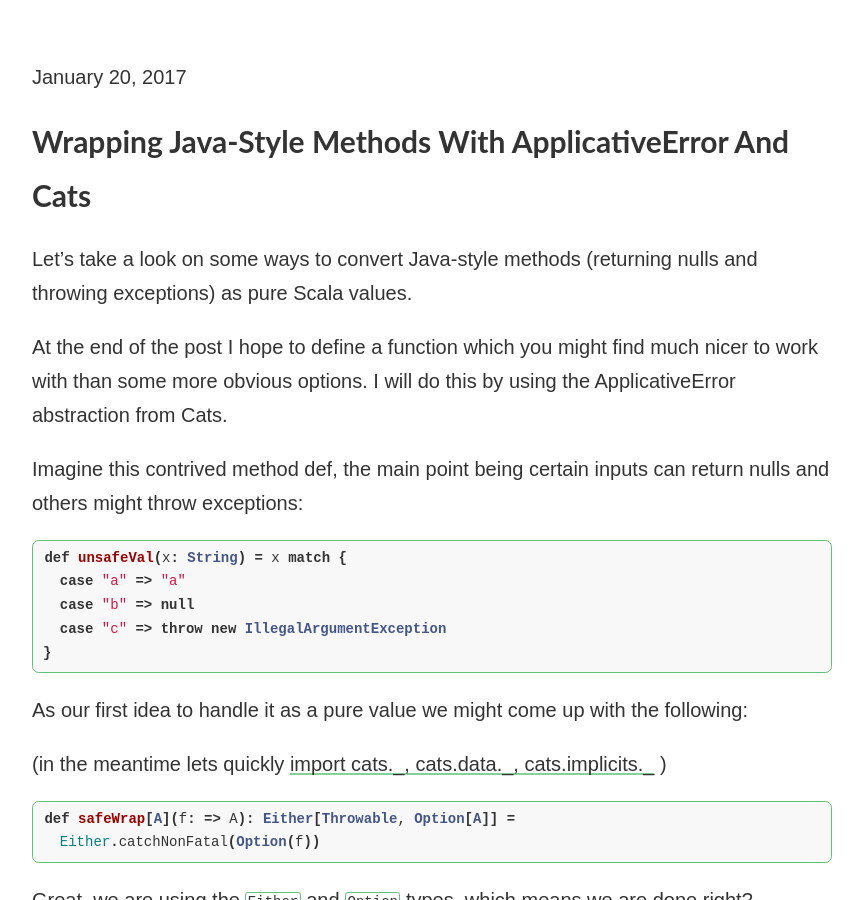
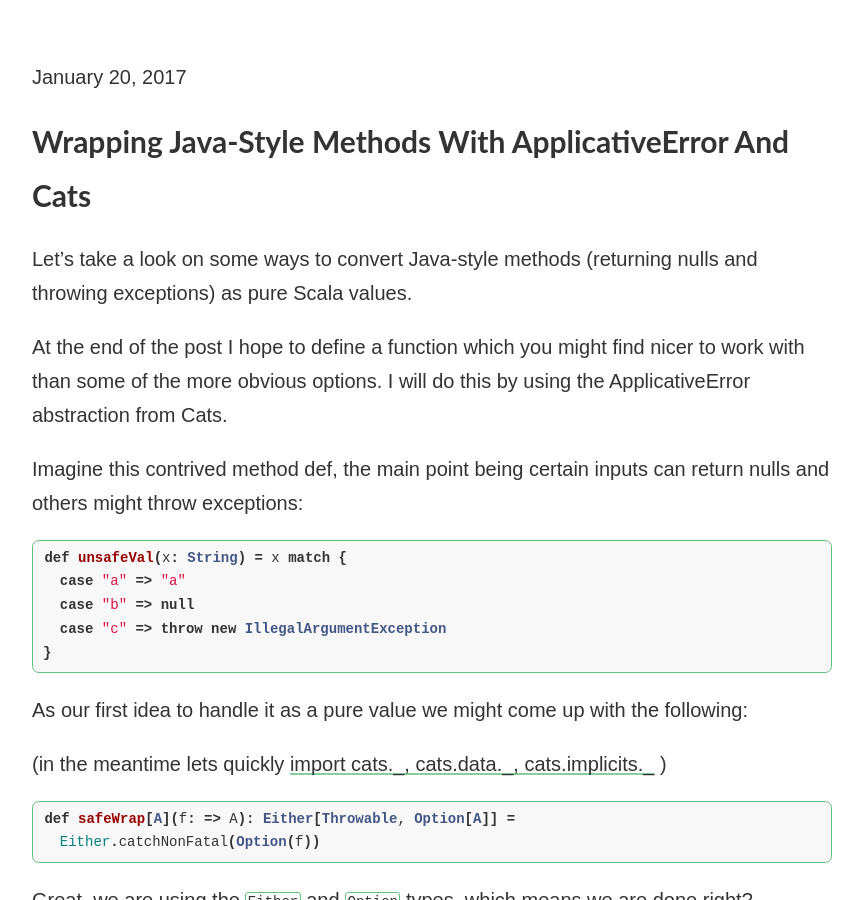
Before and after one commit to rubenpieters/rubenpieters.github.io, a Jekyll site: the page built from _posts/2017-01-20-applicativeerror-1.md, in a window 1280 px wide and 900 px high. Shown: the whole window, without its empty margins (208-1071 px from the left). Built offline with Jekyll 4.4.1, drawn with Linux system fonts in a browser that asks for light colours.

Commit message:
small reword in aplicativeerror post

```diff
--- a/_posts/2017-01-20-applicativeerror-1.md
+++ b/_posts/2017-01-20-applicativeerror-1.md
@@ -6,7 +6,7 @@ categories: [ApplicativeError, Cats]
 
 Let's take a look on some ways to convert Java-style methods (returning nulls and throwing exceptions) as pure Scala values.
 
-At the end of the post I hope to define a function which you might find much nicer to work with than some more obvious options. I will do this by using the ApplicativeError abstraction from Cats.
+At the end of the post I hope to define a function which you might find nicer to work with than some of the more obvious options. I will do this by using the ApplicativeError abstraction from Cats.
 
 Imagine this contrived method def, the main point being certain inputs can return nulls and others might throw exceptions:
 
```
